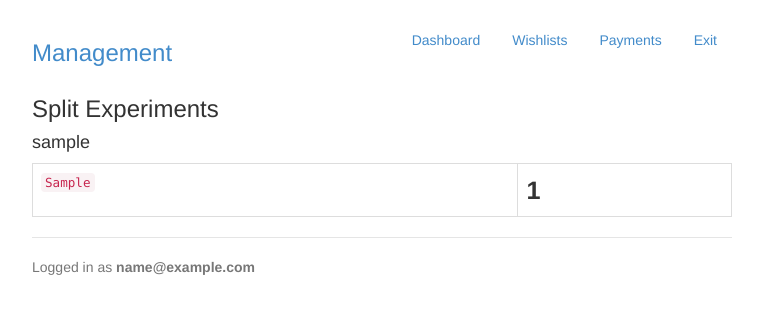
After one commit to peterbe/generousfriends, a Django app: a page that uses webapp/manage/templates/manage/split_experiments.html in a window 1280 px wide. The commit adds this page. Shown: the top 314 px of the page, without its empty margins (258-1021 px from the left). Run offline with Django 3.2, Linux system fonts and the light colour scheme; a user stored in the database is signed in; tables that the repository leaves empty hold one stand-in row (values such as "Sample post"); parts of the project's set-up code (start-up, migrations or seed data) failed here and were passed over; some libraries are stand-ins or nearby versions.

Commit message:
admin split experiments

```diff
--- a/webapp/main/views.py
+++ b/webapp/main/views.py
@@ -93,7 +93,7 @@ def start(request):
                 request.META.get('REMOTE_ADDR'),
             )
             request.session[experiment_slug] = template_
-            models.SplitExperiment.objects.create(
+            models.SplitExperiment.objects.get_or_create(
                 slug=experiment_slug,
                 template=template_,
             )
--- a/webapp/manage/templates/manage/home.html
+++ b/webapp/manage/templates/manage/home.html
@@ -19,7 +19,8 @@
         <p>
         {% if request.user.is_superuser %}
           <a href="{% url 'manage:dashboard' %}">Dashboard</a><br>
-          <a href="{% url 'manage:sent_reminders' %}">Sent Reminders</a>
+          <a href="{% url 'manage:sent_reminders' %}">Sent Reminders</a><br>
+          <a href="{% url 'manage:split_experiments' %}">Split Experiments</a><br>
         {% else %}
           You are NOT a superuser.
         {% endif %}
--- /dev/null
+++ b/webapp/manage/templates/manage/split_experiments.html
@@ -0,0 +1,24 @@
+{% extends "manage/base.html" %}
+
+{% block extra_head %}
+{% endblock %}
+
+{% block main %}
+
+<h3>Split Experiments</h3>
+
+{% for slug, splits in experiments %}
+<div class="experiment">
+  <h4>{{ slug }}</h4>
+  <table class="table table-bordered">
+    {% for split in splits %}
+    <tr>
+      <td><code>{{ split.template }}</code></td>
+      <td style="font-size:180%; font-weight: bold">{{ split.success }}</td>
+    </tr>
+    {% endfor %}
+  </table>
+</div>
+{% endfor %}
+
+{% endblock %}
--- a/webapp/manage/urls.py
+++ b/webapp/manage/urls.py
@@ -7,6 +7,9 @@ urlpatterns = patterns(
     url(r'^$',
         views.home,
         name='home'),
+    url(r'^split-experiments/$',
+        views.split_experiments,
+        name='split_experiments'),
     url(r'^sent-reminders/$',
         views.sent_reminders,
         name='sent_reminders'),
--- a/webapp/manage/views.py
+++ b/webapp/manage/views.py
@@ -1,4 +1,5 @@
 from decimal import Decimal
+from collections import defaultdict
 
 import balanced
 
@@ -424,3 +425,13 @@ def send_last_reminder(request, identifier):
     url = reverse('manage:wishlist_data', args=(item.wishlist.identifier,))
     url += '?msg=Last+reminder+sent'
     return redirect(url)
+
+
+@superuser_required
+def split_experiments(request):
+    context = {}
+    experiments = defaultdict(list)
+    for split_experiment in models.SplitExperiment.objects.all():
+        experiments[split_experiment.slug].append(split_experiment)
+    context['experiments'] = experiments.items()
+    return render(request, 'manage/split_experiments.html', context)
```
